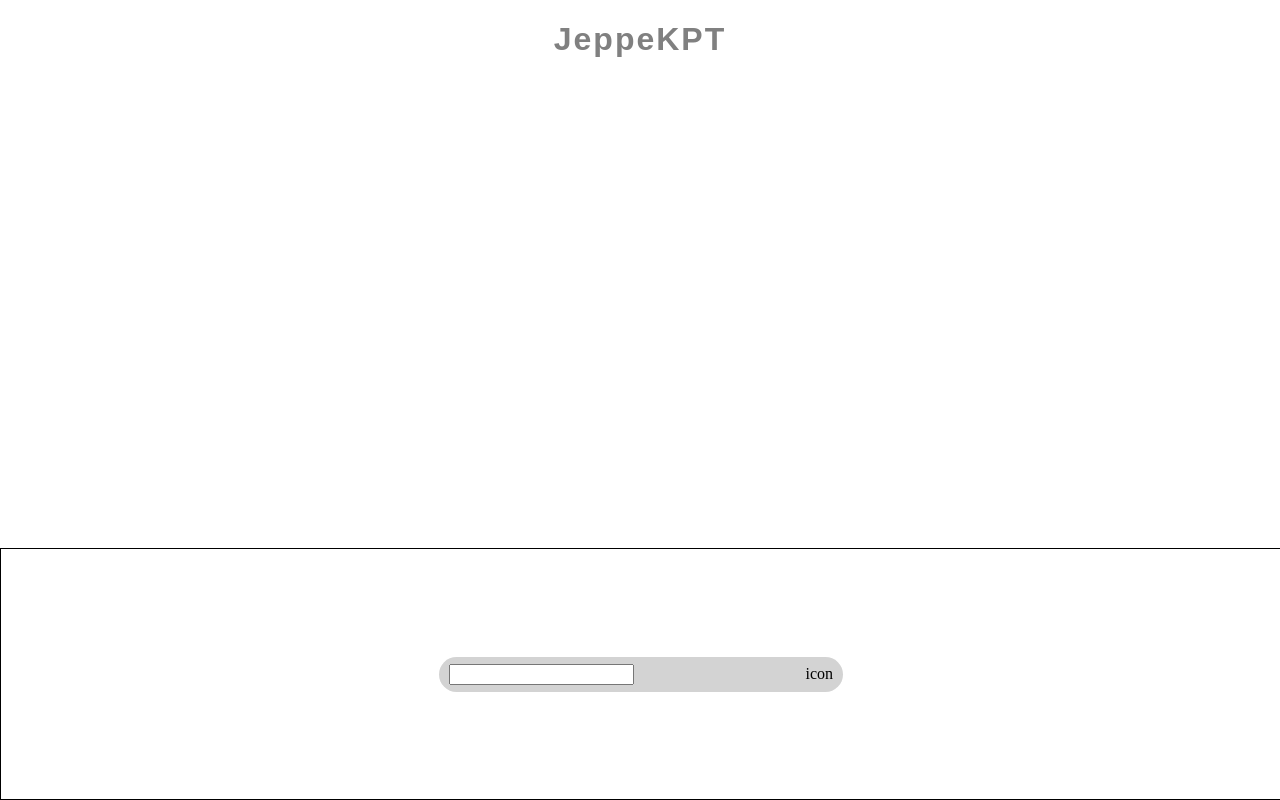
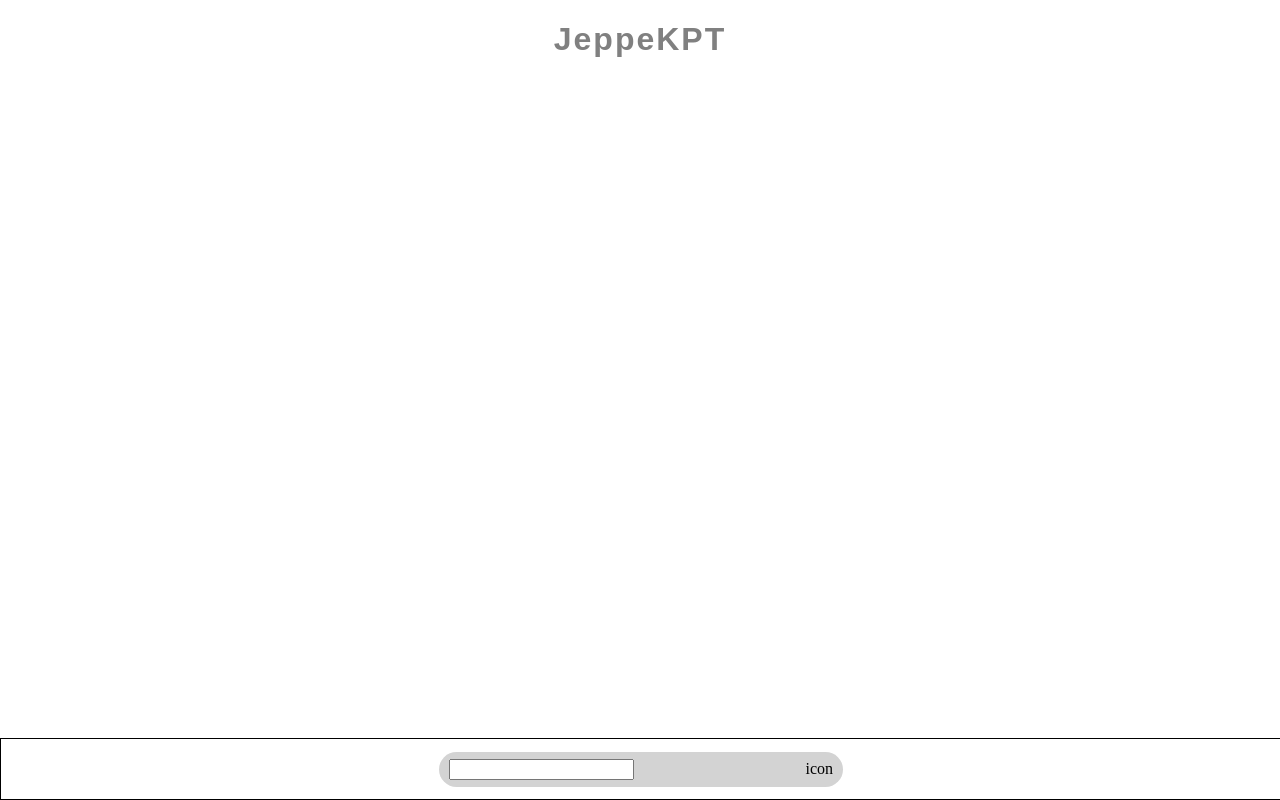
Before and after one commit to jbakchr/jeppe-kpt, a React (Vite) app in the folder frontend/: page / in a window 1280 px wide. Built offline with nearby package versions, Linux system fonts and the light colour scheme.

Commit message:
Changed height of InputSection

```diff
--- a/frontend/src/components/InputSection/InputSection.css
+++ b/frontend/src/components/InputSection/InputSection.css
@@ -4,7 +4,7 @@
   left: 0;
   width: 100%;
   border: 1px solid black;
-  height: 250px;
+  height: 60px;
   display: flex;
   flex-direction: column;
   justify-content: center;
```
